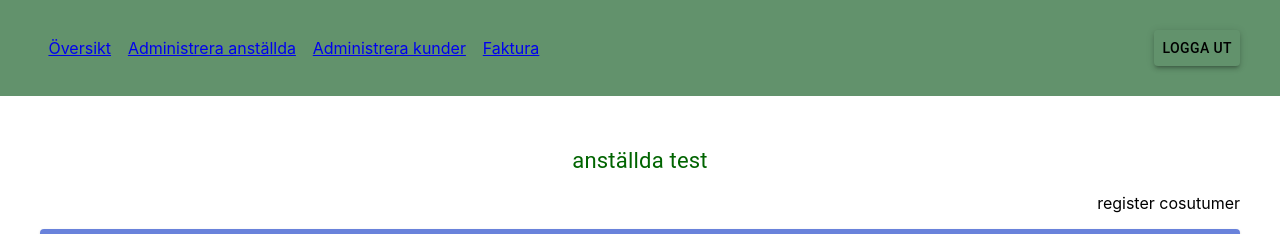
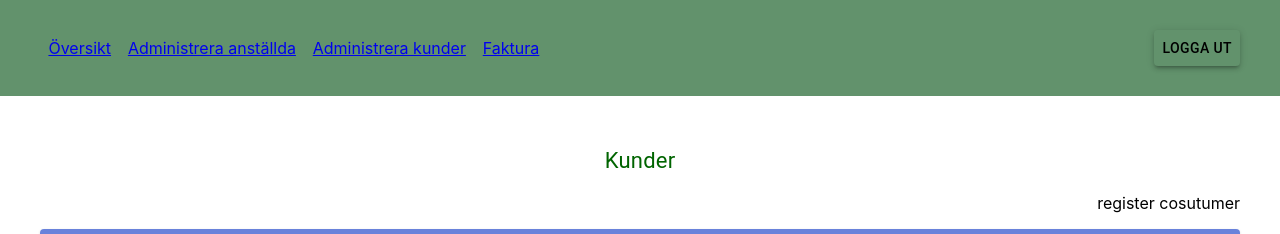
Before and after one commit to L1nkzel/CleanNice, a React (Create React App) app in the folder frontend/: page /adminpage/costumer in a window 1280 px wide. Shown: the top 234 px of the page. Built offline with nearby package versions, Linux system fonts and the light colour scheme; no server answers.

Commit message:
rätta titel

```diff
--- a/frontend/src/pages/ManageCustomerPage.jsx
+++ b/frontend/src/pages/ManageCustomerPage.jsx
@@ -37,7 +37,7 @@ const ManageCostumerPage = () => {
       />
       <Box sx={{ display: "flex", mt: 4 }}>
         <Box sx={{ flexGrow: 1, mx: 5 }}>
-          <Title color={"darkgreen"}>anställda test</Title>
+          <Title color={"darkgreen"}>Kunder</Title>
           <Box sx={{ display: "flex", justifyContent: "flex-end", mb: 2 }}>
             register cosutumer
           </Box>
```
